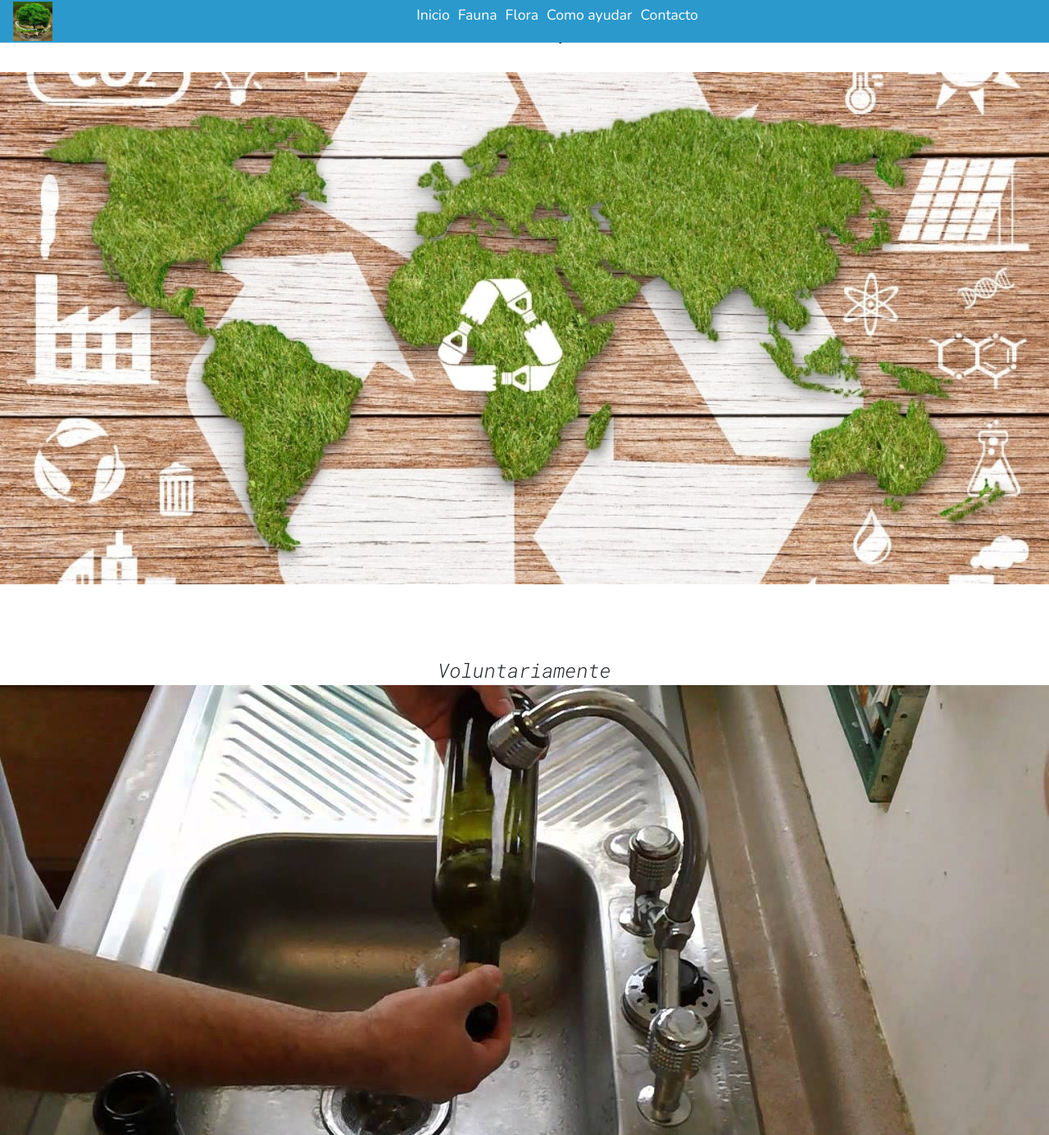
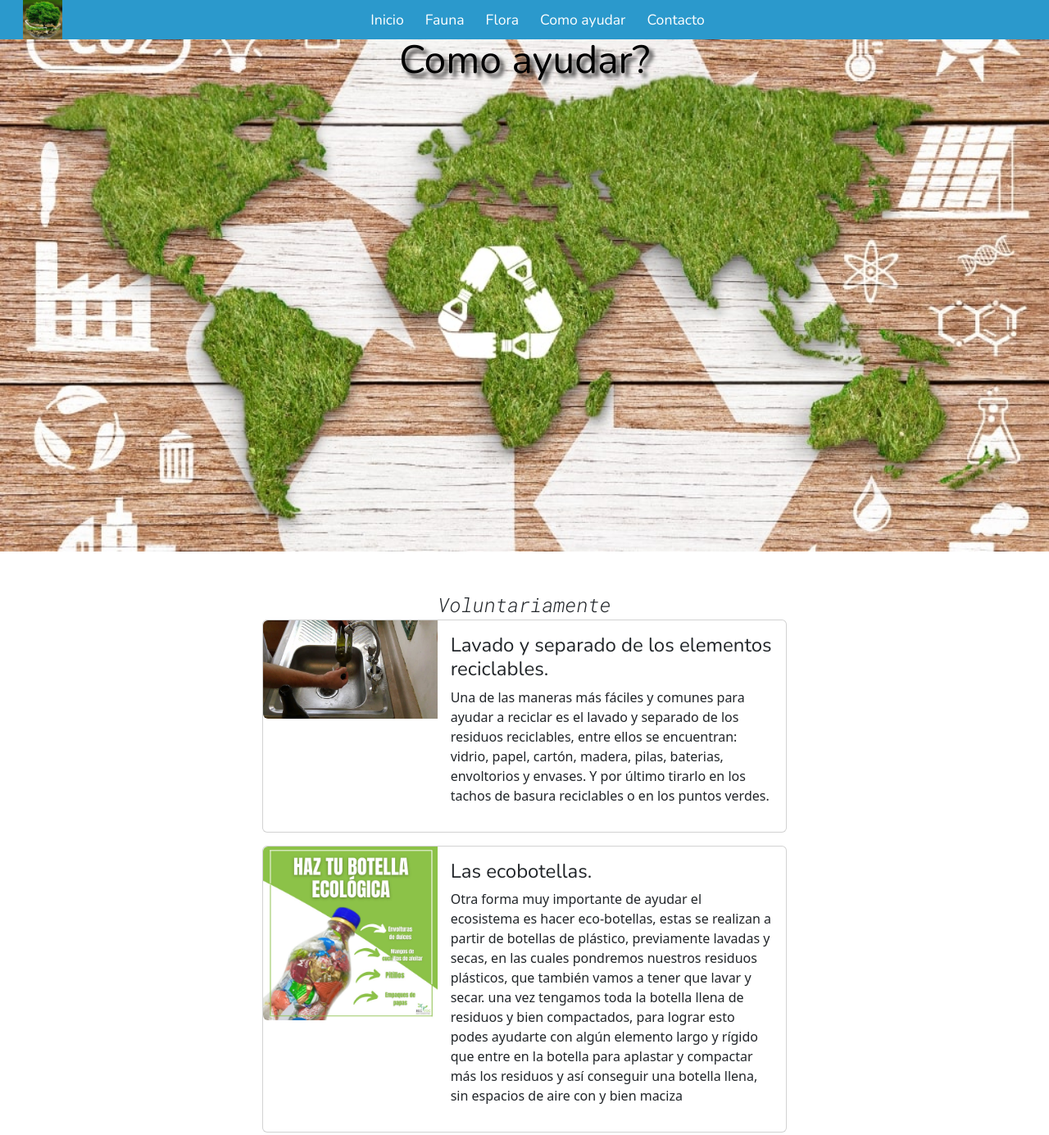
Before and after one commit to BrunoAdriel/El_Futuro_de_Argentina, a plain HTML site: page pages/ayudar.html in a window 1280 px wide. Shown: the top 1385 px of the page at 82% size. Drawn offline with nearby package versions, Linux system fonts and the light colour scheme.

Commit message:
arreglo de pag. ayudar

```diff
--- a/css/styles.css
+++ b/css/styles.css
@@ -179,14 +179,14 @@ title{
 
 .entrada_ayuda{
     width: 100vw;
-    height: 100vh;
+    height: 90vh;
 }
 
 .entrada_ayuda div{
     margin: 0;
     padding: 0;
     width: 100vw;
-    height: 100vh;
+    height: 90vh;
     display: flex;
     background-image: url("../recursos/reciclaje.jpg");
     background-size: contain;
@@ -195,10 +195,12 @@ title{
 }
 
 .entrada_ayuda h1{
+    padding-top: 45px;
     font-size: 3rem;
     color: black;
     display: flex;
-    margin-left: 40%;
+    justify-content: center;
+    text-shadow: 5px 5px 5px rgb(49, 48, 48);
 }
 
 /*inicio contacto*/
@@ -244,6 +246,10 @@ title{
 
 /*parte secundaria contacto*/
 
+.letra{
+    font-size: 1.5rem;
+}
+
 .contenedor_contacto{
     margin-left: 3%;
     margin-top: -13%;
@@ -274,7 +280,6 @@ title{
 
 .botom_f{
     width: 60px;
-
 }
 /*fin parte secundara ayuda*/
 
--- a/pages/ayudar.html
+++ b/pages/ayudar.html
@@ -17,58 +17,118 @@
 </head>
 <body>
     <header>
-        <nav class="navegacion">
-            <a href="index.html">
+        <nav class="navbar navbar-expand-lg navegacion animate__animated animate__fadeInDown">
+            <div class="container-fluid">
+                <a href="../index.html">
                     <img src="../recursos/favicon.ico" alt="imagen el logo de la pagina, un arbol adentro de una gota de agua" class="logo_nav">
                         </a>
-            <ul class="naver">
-                <li  class="nav"><a href="../index.html">Inicio</a></li>
-                <li  class="nav"><A href="fauna.html">Fauna </a></li>
-                <li  class="nav"><a href="flora.html">Flora </a></li>
-                <li  class="nav"><a href="ayudar.html">Como ayudar</a></li>
-                <li  class="nav"><a href="contacto.html">Contacto</a></li>
+                <button class="navbar-toggler" type="button" data-bs-toggle="collapse" data-bs-target="#navbarNav" aria-controls="navbarNav" aria-expanded="false" aria-label="Toggle navigation">
+                    <span class="navbar-toggler-icon"></span>
+                </button>
+                    <div class="collapse navbar-collapse" id="navbarNav">
+                        <ul class="navbar-nav naver">
+                            <li class="nav-item nav">
+                            <a class="navbar-brand aria-current=page escala" href="../index.html">Inicio</a>
+                                </li>
+                            <li class="nav-item nav">
+                            <a class="navbar-brand escala" href="fauna.html">Fauna</a>
+                                </li>
+                            <li class="nav-item nav">
+                            <a class="navbar-brand escala" href="flora.html">Flora</a>
+                                </li>
+                            <li class="nav-item nav">
+                            <a class="navbar-brand escala" href="ayudar.html">Como ayudar</a>
+                                </li>
+                            <li class="nav-item nav">
+                            <a class="navbar-brand escala" href="contacto.html">Contacto</a>
+                                </li>
                         </ul>
+                </div>
+            </div>
         </nav>
     </header>
 
     <main>
         <section class="entrada_ayuda">
             <div alt="imagen sobre los continentes del muendo verdes con logo de reciclaje ne le medio">
-            <H1>Como ayudar?</H1>
+            <h1 class="entrada h1 animate__animated animate__fadeInUp">Como ayudar?</h1>
             </div>
         </section>
         <article  class="centrado">Voluntariamente</article>
-                <section class="nn">
-                    <img src="../recursos/reciclaje1.jpg" alt="imagen sobre la limpieza de los materiales reciclables">
-                    <div>
-                        <title>Lavado y separado de los elementos reciclables.</title>
+        <section class="centradomedio">
+            <div class="card mb-3 " style="max-width: 640px;">
+                <div class="row g-0">
+                    <div class="col-md-4">
+                        <img src="../recursos/reciclaje1.jpg" class="img-fluid rounded-start " alt="imagen sobre la limpieza de los materiales reciclables">
+                    </div>
+                    <div class="col-md-8">
+                        <div class="card-body">
+                            <div data-bs-spy="scroll" data-bs-target="#navbar-example2" data-bs-root-margin="0px 0px -40%" data-bs-smooth-scroll="true" class="scrollspy-example" tabindex="0">
+                                <h2 class="letra">Lavado y separado de los elementos reciclables.</h2>
                                 <p>Una de las maneras más fáciles y comunes para ayudar a reciclar es el lavado y separado de los residuos reciclables, entre ellos se encuentran: vidrio, papel, cartón, madera, pilas, baterias, envoltorios y envases.
-                        Y por último tirarlo en los tachos de basura reciclables o en los puntos verdes.
-                        </p>
+                                    Y por último tirarlo en los tachos de basura reciclables o en los puntos verdes.</p>
+                            </div>
+                        </div>
+                    </div>
+                </div>
             </div>
             </section>
-                <section class="nn">
-                    <img src="../recursos/botella.jpg" alt="imagen sobre ecobotella, con los diferentes envoltorios que se le pueden poner adentro">
-                    <div>
-                        <title>Las ecobotellas.</title>
+            <section class="centradomedio">
+                <div class="card mb-3 " style="max-width: 640px;">
+                    <div class="row g-0">
+                        <div class="col-md-4">
+                            <img src="../recursos/botella.jpg" class="img-fluid rounded-start " alt="imagen sobre ecobotella, con los diferentes envoltorios que se le pueden poner adentro">
+                        </div>
+                        <div class="col-md-8">
+                            <div class="card-body">
+                                <div data-bs-spy="scroll" data-bs-target="#navbar-example2" data-bs-root-margin="0px 0px -40%" data-bs-smooth-scroll="true" class="scrollspy-example" tabindex="0">
+                                    <h2 class="letra">Las ecobotellas.</h2>
                                     <p>Otra forma muy importante de ayudar el ecosistema es hacer eco-botellas, estas se realizan a partir de botellas de plástico, previamente lavadas y secas, en las cuales pondremos nuestros residuos plásticos, que también vamos a tener que lavar y secar.
                                         una vez tengamos toda la botella llena de residuos y bien compactados, para lograr esto podes ayudarte con algún elemento largo y rígido que entre en la botella para aplastar y compactar más los residuos y así conseguir una botella llena, sin espacios de aire con y bien maciza
                                         </p>
                                 </div>
+                            </div>
+                        </div>
+                    </div>
+                </div>
                 </section>
             <article  class="centrado">Monetariamente</article>
-                <section class="nn">
-                    <img src="../recursos/greenpeace.jpg" alt="imagen sobre un barco de greenpeace en oceano argentino">
-                    <div>
-                        <a href="https://app.greenpeace.org.ar/coupon/regular/forms/registration?app=yaguarete&utm_source=web&utm_medium=openSpace&utm_content=banner_home&utm_term=todos&utm_campaign=Yaguarete" title="greenpeace">Greenpeace</a>
-                        <p>Dentro de las posibles organizaciones sin fines de lucro se encuentra “Greenpeace” no solo es una de las organizaciones más grande del mundo, sino que también es una de las más antiguas en el fundada en 1971. Esta tuvo grandes logros tales como ponerle fin a la casa de animales en peligro de extinción, detener la explotación de la tierra y de los animales alrededor de todo el mundo, la protección de los mares y del ecosistema.</p>
+            <section class="centradomedio">
+                <div class="card mb-3 " style="max-width: 640px;">
+                    <div class="row g-0">
+                        <div class="col-md-4">
+                            <img src="../recursos/greenpeace.jpg" class="img-fluid rounded-start " alt="imagen sobre un barco de greenpeace en oceano argentino">
+                        </div>
+                        <div class="col-md-8">
+                            <div class="card-body">
+                                <div data-bs-spy="scroll" data-bs-target="#navbar-example2" data-bs-root-margin="0px 0px -40%" data-bs-smooth-scroll="true" class="scrollspy-example" tabindex="0">
+                                    <a href="https://app.greenpeace.org.ar/coupon/regular/forms/registration?app=yaguarete&utm_source=web&utm_medium=openSpace&utm_content=banner_home&utm_term=todos&utm_campaign=Yaguarete" title="greenpeace" class="nna"><h4 id="scrollspyHeading1">Greenpeace</h4></a>
+                                    <p>Dentro de las posibles organizaciones sin fines de lucro se encuentra “Greenpeace” no solo es una de las organizaciones más grande del mundo, sino que también es una de las más antiguas en el fundada en 1971. Esta tuvo grandes logros tales como ponerle fin a la casa de animales en peligro de extinción, detener la explotación de la tierra y de los animales alrededor de todo el mundo, la protección de los mares y del ecosistema.
+                                </p>
+                                </div>
+                            </div>
+                        </div>
+                    </div>
                 </div>
                 </section>
-                <section class="nn">
-                    <img src="../recursos/farn.jpg" alt="imagen sobre pedido de conocimiento a informacion publica de farn ">
-                    <div>
-                        <a href="https://farn.org.ar/sumate-a-farn/" title="fundación ambiente y recursos naturales">Fundación Ambiente y Recursos Naturales</a>
-                        <P>Fundación Ambiente y Recursos Naturales "FARN" es organización sin fines de lucro creada en 1985 es una organización creada en Argentina con el fin de cuidar el medio ambiente, cambio climático y biodiversidad. Dentro de sus proyectos actuales se enturan ampliando y protegiendo más áreas dentro del Mar Argentino, también se encuentran en la conservación y protección de los humedales, localizados en la Reserva Nacional de Cuidad Evita, entre otros granes proyectos como la minería, glaciares, energía, entre otros.</P>
+                <section class="centradomedio">
+                    <div class="card mb-3 " style="max-width: 640px;">
+                        <div class="row g-0">
+                            <div class="col-md-4">
+                                <img src="../recursos/farn.jpg" class="img-fluid rounded-start " alt="imagen sobre pedido de conocimiento a informacion publica de farn">
+                            </div>
+                            <div class="col-md-8">
+                                <div class="card-body">
+                                    <div data-bs-spy="scroll" data-bs-target="#navbar-example2" data-bs-root-margin="0px 0px -40%" data-bs-smooth-scroll="true" class="scrollspy-example" tabindex="0">
+                                        <a href="https://farn.org.ar/sumate-a-farn/" title="fundación ambiente y recursos naturales" class="nna"><h4 id="scrollspyHeading1">Fundación Ambiente y Recursos Naturales</h4></a>
+                                        <p>Fundación Ambiente y Recursos Naturales "FARN" es organización sin fines de lucro creada en 1985 es una organización creada en Argentina con el fin de cuidar el medio ambiente, cambio climático y biodiversidad. Dentro de sus proyectos actuales se enturan ampliando y protegiendo más áreas dentro del Mar Argentino, también se encuentran en la conservación y protección de los humedales, localizados en la Reserva Nacional de Cuidad Evita, entre otros granes proyectos como la minería, glaciares, energía, entre otros.
+                                        </P>
+                                        <a href="https://farn.org.ar/sumate-a-farn/" class="btndonar">
+                                            <button type="button" class="btn btn-primary btn-sm btndonar">Donar</button></a>
+                                    </div>
+                                </div>
+                            </div>
+                        </div>
                     </div>
                     </section>
     </main>
```
Lines whose indentation alone changed are shown as unchanged.
